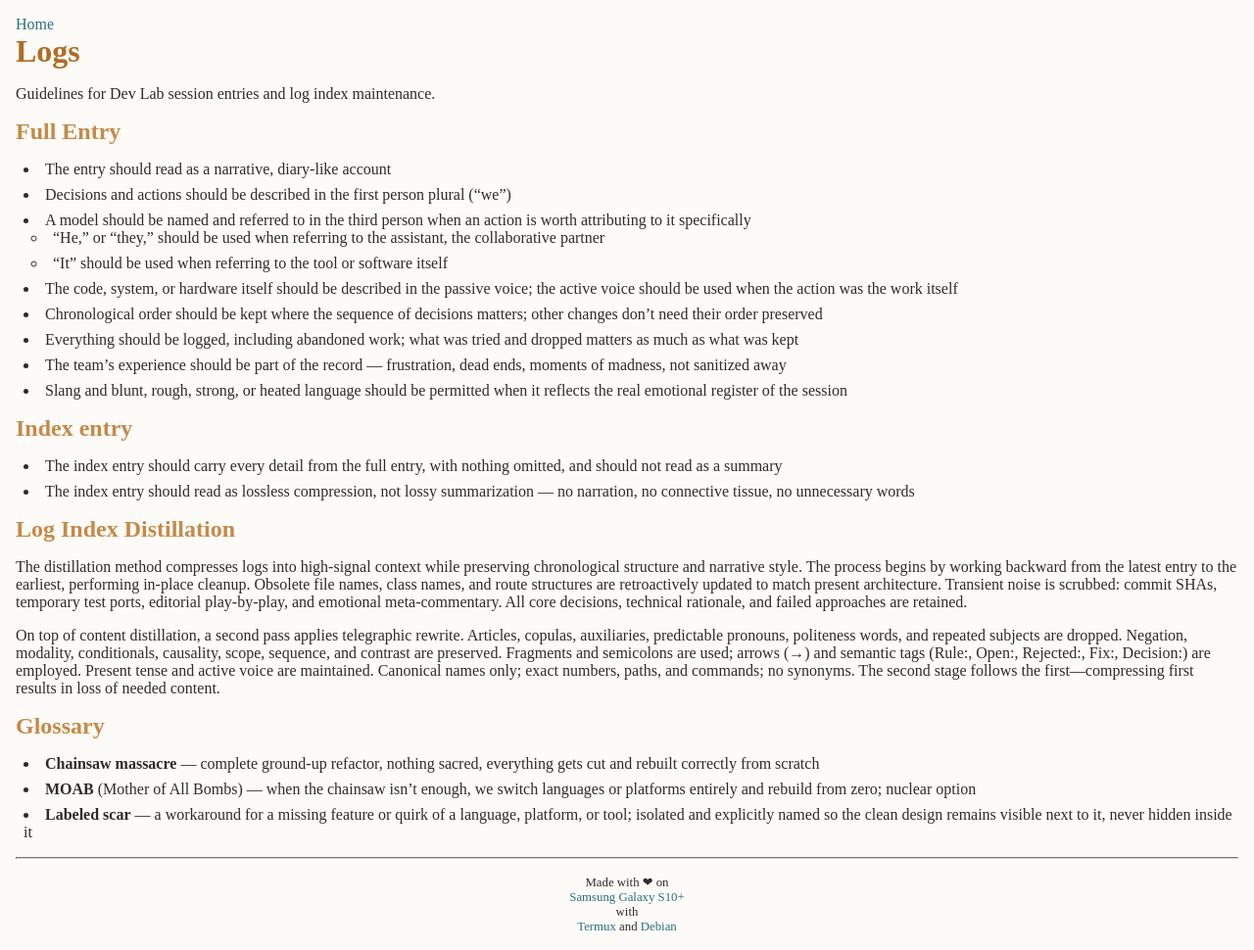
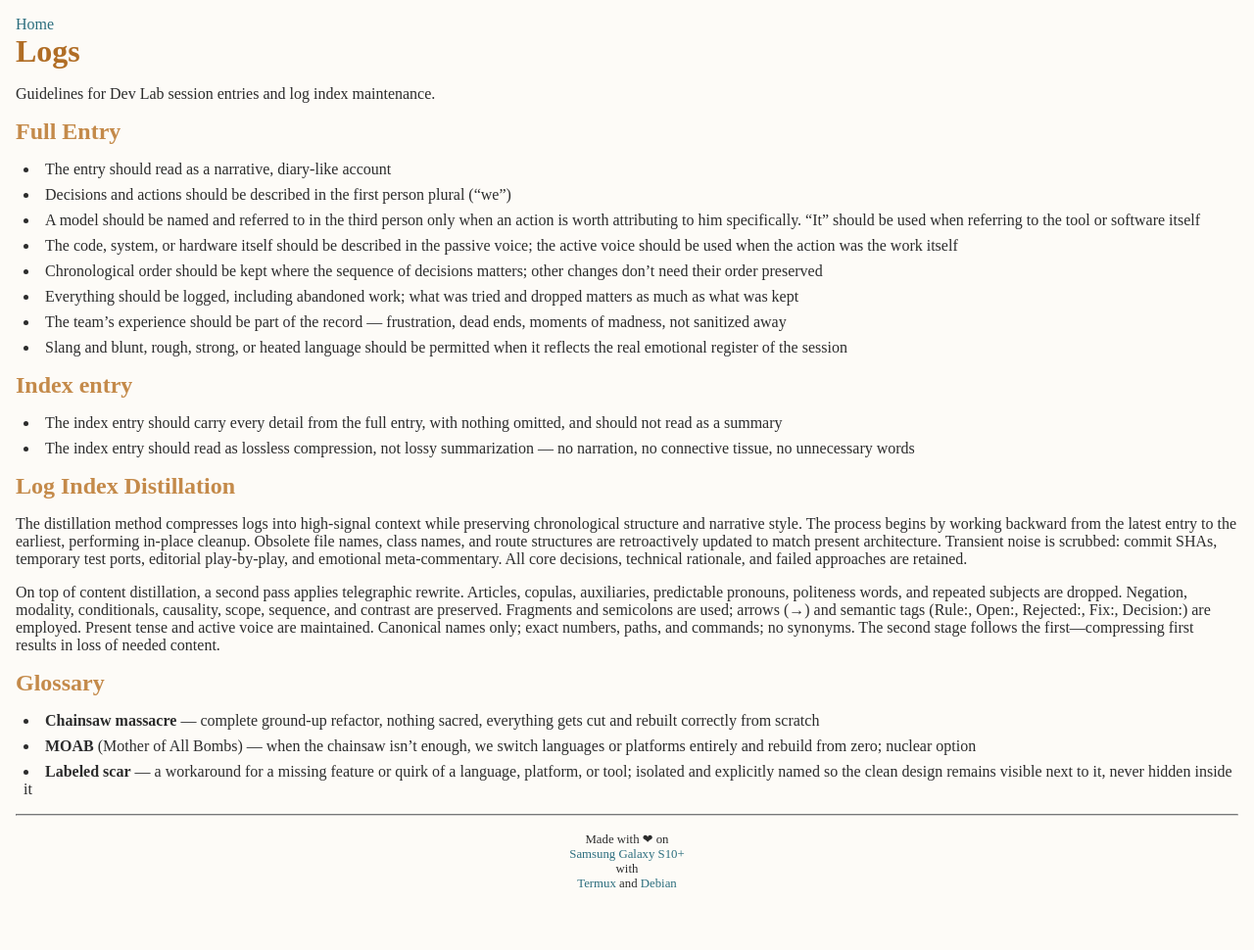
Before and after one commit to ReubenInstitute/ReubenInstitute.github.io, a Jekyll site: the page built from standards/Logs.md, in a window 1280 px wide. Shown: the whole page at 98% size. Built offline with Jekyll 4.4.1, drawn with Linux system fonts in a browser that asks for light colours; some web fonts are replaced; our own code applies the rules of GitHub Pages for plain Markdown files; after the commit the page ends 926 px from its top, so only the background shows below that.

Commit message:
logs rules

```diff
--- a/standards/Logs.md
+++ b/standards/Logs.md
@@ -6,9 +6,7 @@ Guidelines for Dev Lab session entries and log index maintenance.
 
 * The entry should read as a narrative, diary-like account
 * Decisions and actions should be described in the first person plural ("we")
-* A model should be named and referred to in the third person when an action is worth attributing to it specifically
-  * "He," or "they," should be used when referring to the assistant, the collaborative partner
-  * "It" should be used when referring to the tool or software itself
+* A model should be named and referred to in the third person only when an action is worth attributing to him specifically. "It" should be used when referring to the tool or software itself
 * The code, system, or hardware itself should be described in the passive voice; the active voice should be used when the action was the work itself
 * Chronological order should be kept where the sequence of decisions matters; other changes don't need their order preserved
 * Everything should be logged, including abandoned work; what was tried and dropped matters as much as what was kept
```
